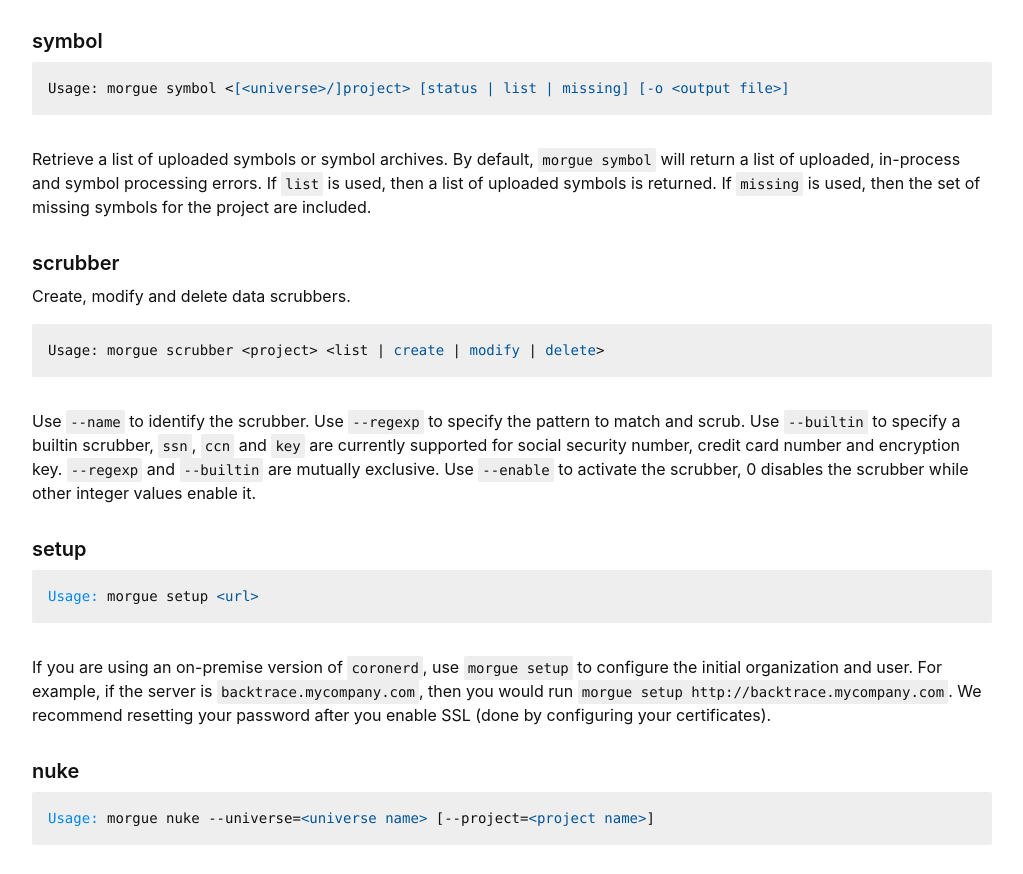
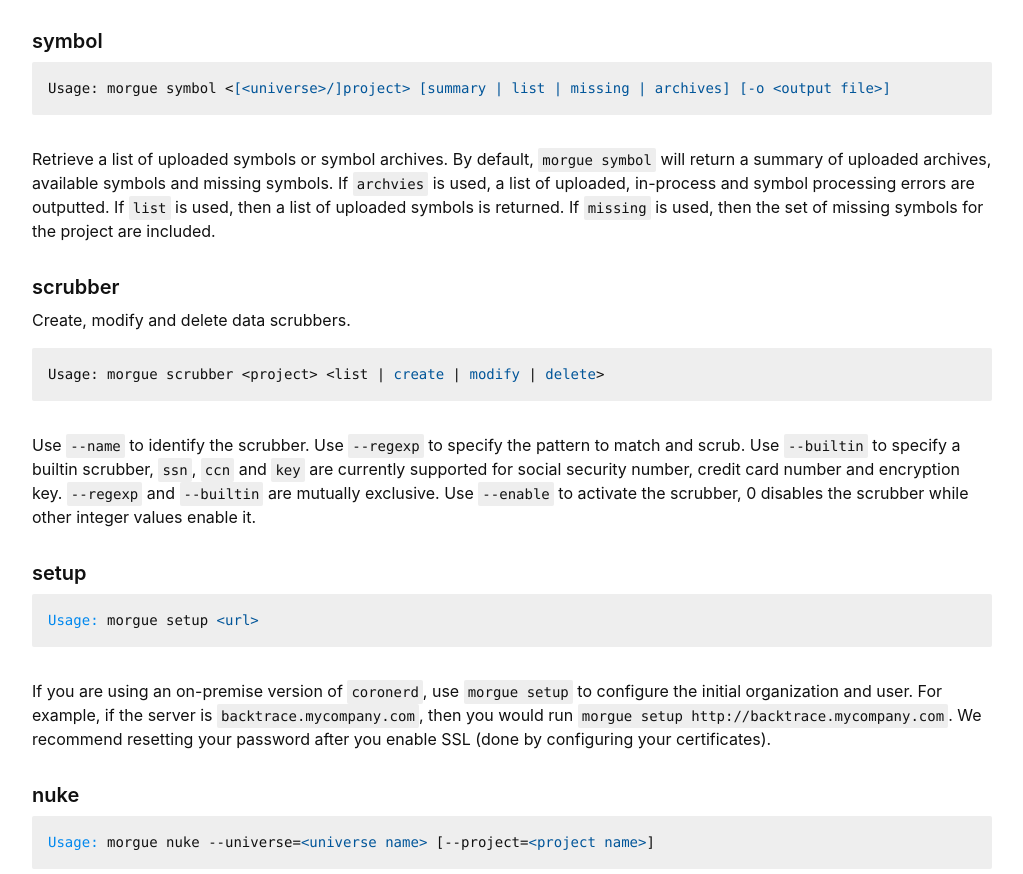
Before and after one commit to backtrace-labs/backtrace-morgue, a website: page index.html in a window 1280 px wide. Shown: the part 7730-8604 px from the top of the page, without its empty margins (128-1151 px from the left). Drawn offline with Linux system fonts and the light colour scheme.

Commit message:
Update index.html via compositor.io

```diff
--- a/index.html
+++ b/index.html
@@ -257,10 +257,11 @@
 Project-level:
   blackhole: max age: 1h
 $</pre><h3>symbol</h3>
-<pre>Usage: morgue symbol &lt;<span class="hljs-meta">[&lt;universe&gt;/]project&gt; [status | list | missing] [-o &lt;output file&gt;]</span></pre><p>Retrieve a list of uploaded symbols or symbol archives. By default, <code>morgue symbol</code>
-will return a list of uploaded, in-process and symbol processing errors. If <code>list</code>
-is used, then a list of uploaded symbols is returned. If <code>missing</code> is used, then
-the set of missing symbols for the project are included.</p>
+<pre>Usage: morgue symbol &lt;<span class="hljs-meta">[&lt;universe&gt;/]project&gt; [summary | list | missing | archives] [-o &lt;output file&gt;]</span></pre><p>Retrieve a list of uploaded symbols or symbol archives. By default, <code>morgue symbol</code>
+will return a summary of uploaded archives, available symbols and missing symbols.
+If <code>archvies</code> is used, a list of uploaded, in-process and symbol processing errors
+are outputted. If <code>list</code> is used, then a list of uploaded symbols is returned. If
+<code>missing</code> is used, then the set of missing symbols for the project are included.</p>
 <h3>scrubber</h3>
 <p>Create, modify and delete data scrubbers.</p>
 <pre>Usage: morgue scrubber &lt;project&gt; &lt;list | <span class="hljs-type">create</span> | <span class="hljs-type">modify</span> | <span class="hljs-type">delete</span>&gt;</pre><p>Use <code>--name</code> to identify the scrubber. Use <code>--regexp</code> to specify the pattern to
```
